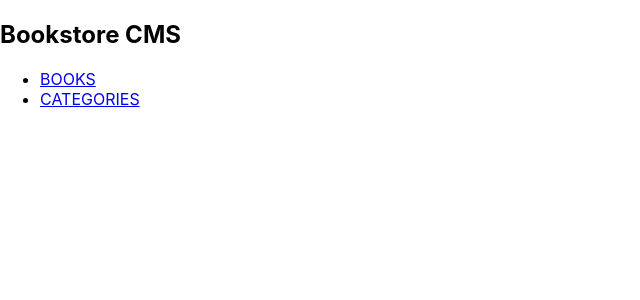
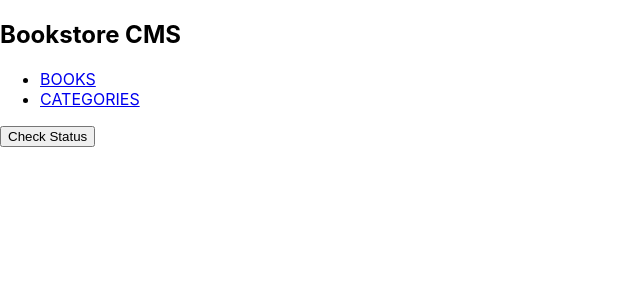
Before and after one commit to kiboma2021/Bookstore-Website, a React (Create React App) app: page /categories in a window 1280 px wide. Shown: the top 300 px of the page, without its empty margins (0-640 px from the left). Built offline with nearby package versions, Linux system fonts and the light colour scheme.

Commit message:
Update Category component

```diff
--- a/src/App.js
+++ b/src/App.js
@@ -12,7 +12,7 @@ const App = () => {
       <Navbar />
       <Routes>
         <Route path="/" element={<Home />} />
-        <Route path="/category" element={<Categories />} />
+        <Route path="/categories" element={<Categories />} />
       </Routes>
     </Router>
   );
--- a/src/components/Categories.js
+++ b/src/components/Categories.js
@@ -4,7 +4,7 @@ const Categories = (props) => {
 
   return (
     <div>
-      <h1>Book Categorries</h1>
+      <button>Check Status</button>
     </div>
   );
 };
```
